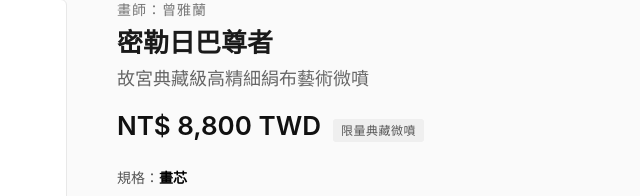
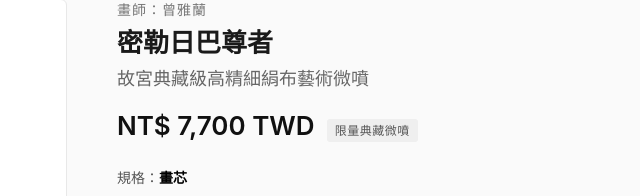
Before and after one commit to mirrorr12/my-art-shop, a plain HTML site: page pages/product-milarepa.html in a window 1280 px wide. Shown: the part 117-313 px from the top of the page, 548-1188 px from the left. Drawn offline with Linux system fonts and the light colour scheme.

Commit message:
Update product-milarepa.html

```diff
--- a/pages/product-milarepa.html
+++ b/pages/product-milarepa.html
@@ -441,7 +441,7 @@
       <h1 class="product-title">密勒日巴尊者<br><span style="font-size:18px; font-weight:400; color:#666;">故宮典藏級高精細絹布藝術微噴</span></h1>
 
       <div class="price-bar">
-        <span class="current-price" id="totalPriceDisplay">NT$ 8,800 TWD</span>
+        <span class="current-price" id="totalPriceDisplay">NT$ 7,700 TWD</span>
         <span class="sale-tag">限量典藏微噴</span>
       </div>
 
```
